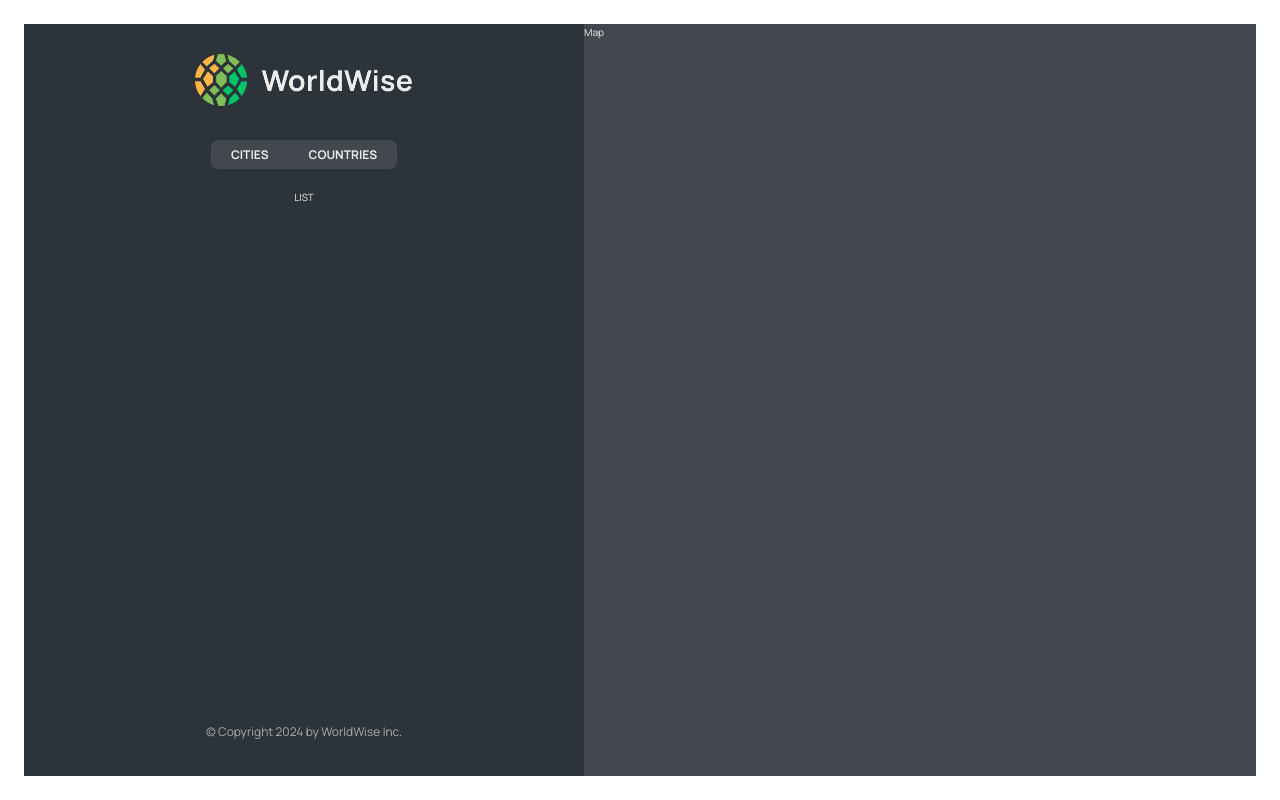
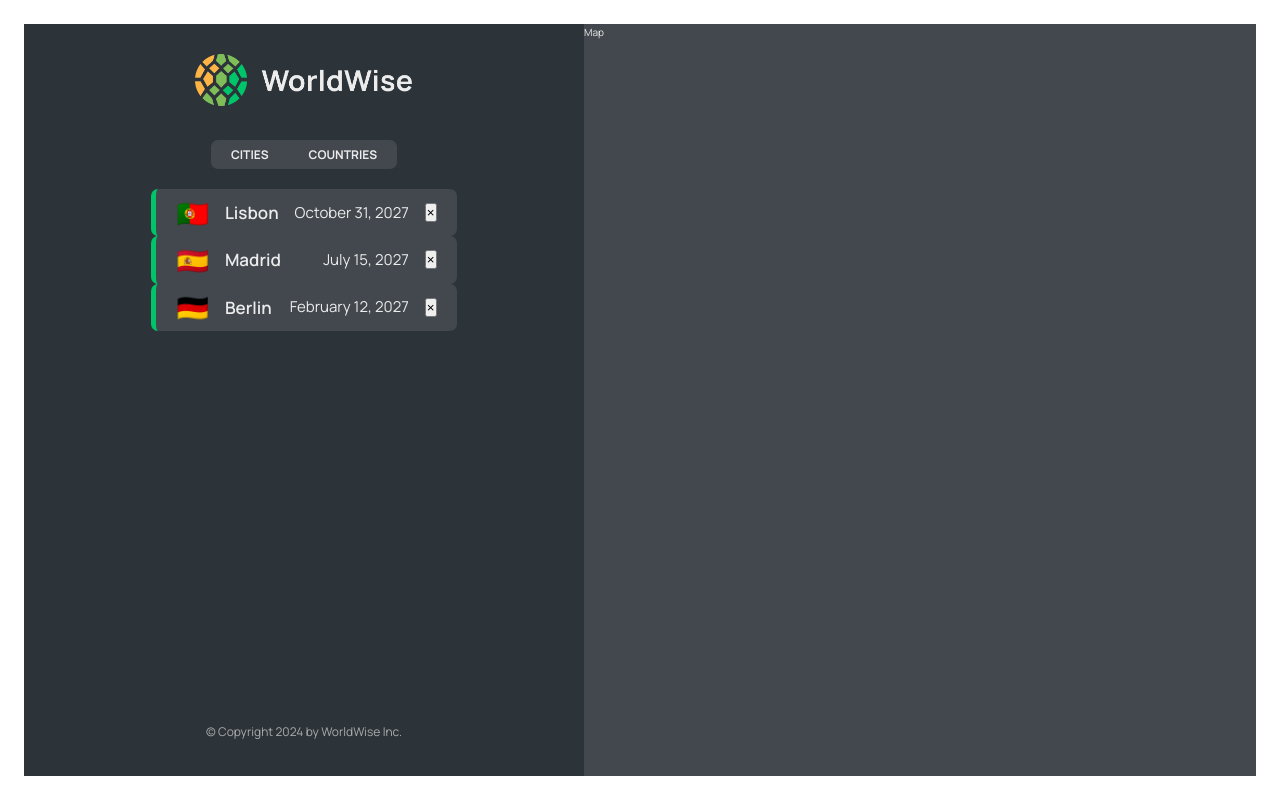
Before and after one commit to kennykwyiu/11-worldwise, a React (Vite) app: page /app in a window 1280 px wide. Built offline with nearby package versions, Linux system fonts and the light colour scheme; data requests are answered from the project's data file.

Commit message:
213-created CityItem

```diff
--- a/src/App.jsx
+++ b/src/App.jsx
@@ -11,7 +11,7 @@ import { useEffect, useState } from "react";
 const BASE_URL = "http://localhost:9000";
 
 function App() {
-  const [cities, setCities] = useState({}); // eslint-disable-line no-unused-vars
+  const [cities, setCities] = useState([]); // eslint-disable-line no-unused-vars
   const [isLoading, setIsLoading] = useState(false); // eslint-disable-line no-unused-vars
 
   useEffect(function () {
--- /dev/null
+++ b/src/components/CityItem.jsx
@@ -0,0 +1,24 @@
+/* eslint-disable react/prop-types */
+/* eslint-disable no-unused-vars */
+import styles from "./CityItem.module.css";
+
+const formatDate = (date) =>
+  new Intl.DateTimeFormat("en", {
+    day: "numeric",
+    month: "long",
+    year: "numeric",
+  }).format(new Date(date));
+
+function CityItem({ city }) {
+  const { cityName, emoji, date } = city;
+  return (
+    <li className={styles.cityItem}>
+      <span className={styles.emoji}>{emoji}</span>
+      <h3 className={styles.name}>{cityName}</h3>
+      <time className={styles.date}>{formatDate(date)}</time>
+      <button className={styles.delateBtn}>&times;</button>
+    </li>
+  );
+}
+
+export default CityItem;
--- a/src/components/CityList.jsx
+++ b/src/components/CityList.jsx
@@ -1,9 +1,19 @@
+/* eslint-disable react/prop-types */
+/* eslint-disable no-unused-vars */
 import styles from "./CityList.module.css";
 import Spinner from "./Spinner";
+import CityItem from "./CityItem";
+
 function CityList({ cities, isLoading }) {
   if (isLoading) return <Spinner />;
 
-  return <ul className={styles.CityList}>LIST</ul>;
+  return (
+    <ul className={styles.CityList}>
+      {cities.map((city) => (
+        <CityItem city={city} key={city.id} />
+      ))}
+    </ul>
+  );
 }
 
 export default CityList;
```
